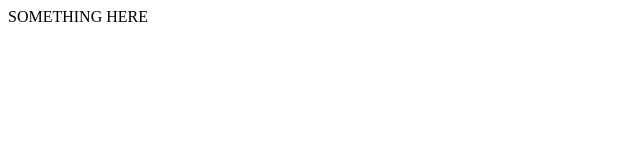
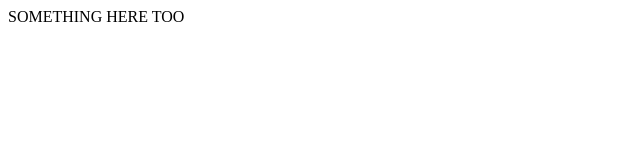
Before and after one commit to Metaxona/jekyllPagesTest, a plain HTML site: page index.html in a window 1280 px wide. Shown: the full height of the page, 0-640 px from the left. Drawn offline with Linux system fonts and the light colour scheme.

Commit message:
Update index.html

```diff
--- a/index.html
+++ b/index.html
@@ -6,6 +6,6 @@
     <title>Jekyll Test</title>
   </head>
   <body>
-    SOMETHING HERE
+    SOMETHING HERE TOO
   </body>
 </html>
```
